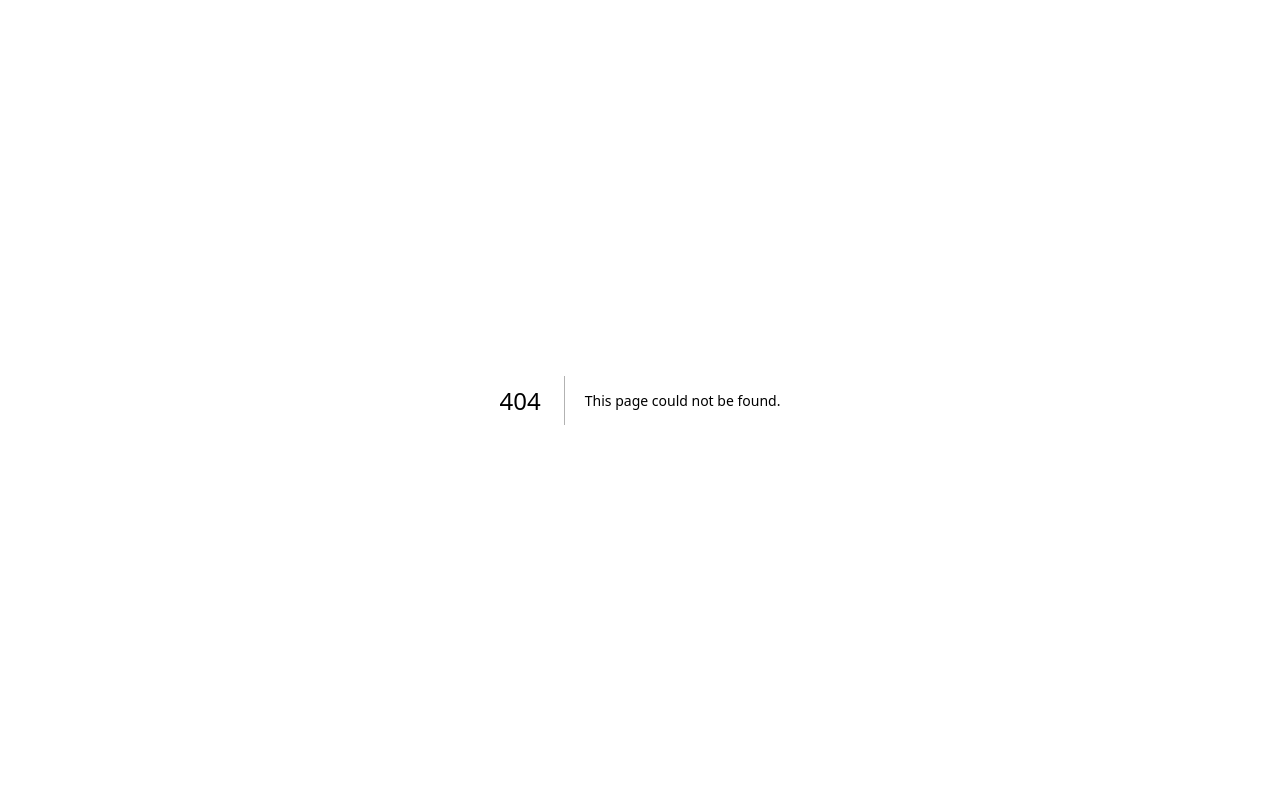
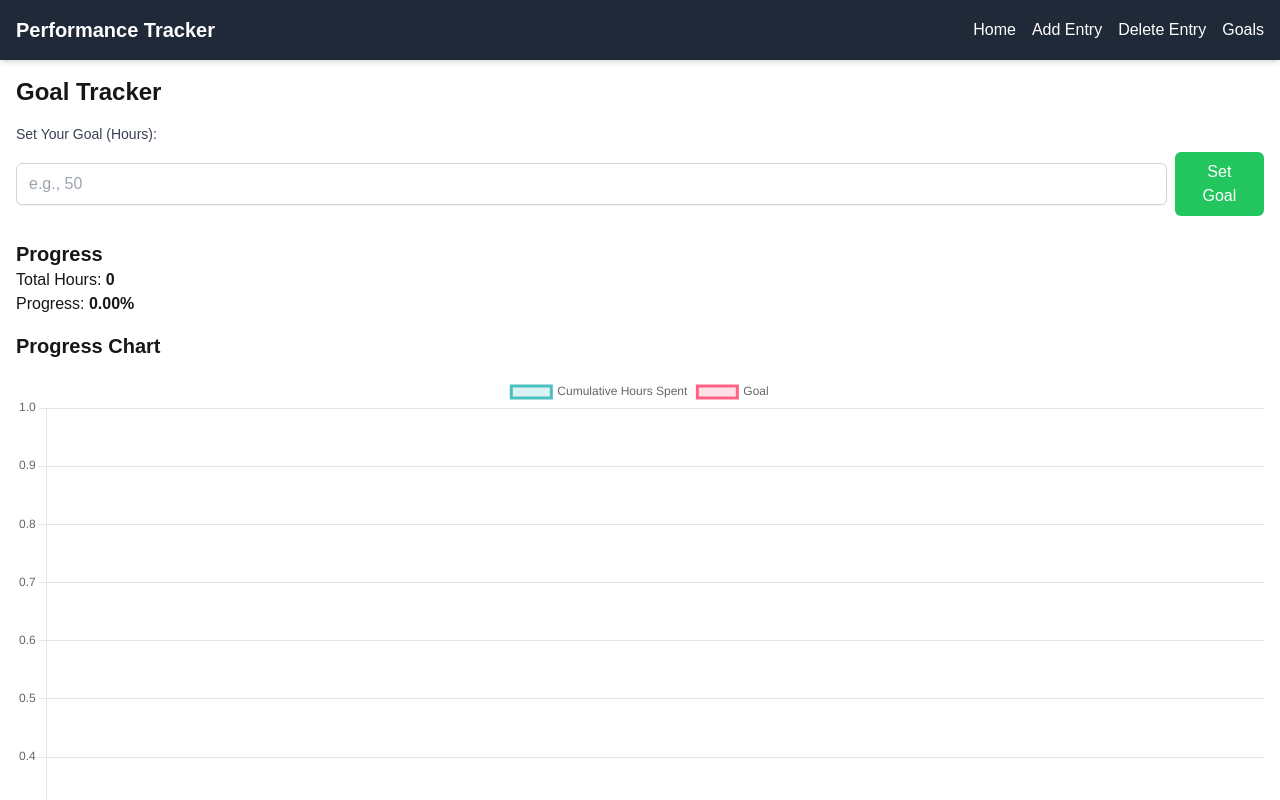
Before and after one commit to Jacobo149/Performance_Tracker, a Next.js app in the folder frontend/: page /goals in a window 1280 px wide. Before the commit this address had no page. Shown: the top 800 px of the page. Built offline with nearby package versions, Linux system fonts and the light colour scheme; no server answers.

Commit message:
Added Goals Page

```diff
--- a/frontend/app/Navbar.tsx
+++ b/frontend/app/Navbar.tsx
@@ -23,6 +23,11 @@ const Navbar = () => {
               Delete Entry
             </Link>
           </li>
+          <li>
+            <Link href="/goals" className="hover:text-blue-300">
+              Goals
+            </Link>
+          </li>
         </ul>
       </div>
     </nav>
--- /dev/null
+++ b/frontend/app/goals/page.tsx
@@ -0,0 +1,147 @@
+'use client'; // Add this line to indicate the component is a client component
+
+import { useState, useEffect } from 'react';
+import axios from '../../utils/axios'; // Axios instance
+import Navbar from '../Navbar';
+import { Line } from 'react-chartjs-2';
+import {
+  Chart as ChartJS,
+  LineElement,
+  CategoryScale,
+  LinearScale,
+  PointElement,
+  Tooltip,
+  Legend,
+} from 'chart.js';
+
+ChartJS.register(LineElement, CategoryScale, LinearScale, PointElement, Tooltip, Legend);
+
+// Define a type for the performance data
+interface PerformanceData {
+  id: number;
+  date_completed: string;
+  task_description: string;
+  hours_spent: number;
+  difficulty: number;
+  learning_score: number;
+}
+
+const GoalTracker = () => {
+  const [performanceData, setPerformanceData] = useState<PerformanceData[]>([]);
+  const [goal, setGoal] = useState<number | null>(null);
+  const [errorMessage, setErrorMessage] = useState<string | null>(null);
+
+  useEffect(() => {
+    // Fetch performance data on page load
+    axios
+      .get('/performance')
+      .then((response) => {
+        setPerformanceData(response.data);
+      })
+      .catch((error) => {
+        console.error('Error fetching data:', error);
+      });
+  }, []);
+
+  // Calculate running total of hours spent
+  const runningTotalHours = performanceData.reduce((acc, entry, index) => {
+    // Add the current entry's hours to the previous total
+    const newTotal = (acc[index - 1] || 0) + entry.hours_spent;
+    return [...acc, newTotal];
+  }, [] as number[]);
+
+  // Calculate the total hours spent (used for progress calculation)
+  const totalHours = runningTotalHours[runningTotalHours.length - 1] || 0;
+
+  // Calculate progress percentage
+  const progressPercentage = goal ? Math.min((totalHours / goal) * 100, 100) : 0;
+
+  // Chart Data
+  const chartData = {
+    labels: performanceData.map((entry) => entry.date_completed.slice(0, 10)), // Dates
+    datasets: [
+      {
+        label: 'Cumulative Hours Spent',
+        data: runningTotalHours,
+        borderColor: 'rgba(75, 192, 192, 1)',
+        backgroundColor: 'rgba(75, 192, 192, 0.2)',
+        tension: 0.4,
+      },
+      {
+        label: 'Goal',
+        data: new Array(performanceData.length).fill(goal || 0),
+        borderColor: 'rgba(255, 99, 132, 1)',
+        backgroundColor: 'rgba(255, 99, 132, 0.2)',
+        tension: 0.4,
+      },
+    ],
+  };
+
+  const chartOptions = {
+    responsive: true,
+    plugins: {
+      legend: {
+        position: 'top' as const,
+      },
+    },
+  };
+
+  const handleSetGoal = () => {
+    if (!goal || goal <= 0) {
+      setErrorMessage('Please enter a valid positive goal.');
+      return;
+    }
+    setErrorMessage(null);
+  };
+
+  return (
+    <div>
+      <Navbar />
+      <div className="container mx-auto p-4">
+
+        <h1 className="text-2xl font-bold mb-4">Goal Tracker</h1>
+
+        <div className="mb-6">
+          <label htmlFor="goal" className="block text-sm font-medium text-gray-700 mb-2">
+            Set Your Goal (Hours):
+          </label>
+          <div className="flex items-center gap-2">
+            <input
+              type="number"
+              id="goal"
+              value={goal || ''}
+              onChange={(e) => setGoal(parseInt(e.target.value, 10))}
+              className="block w-full px-3 py-2 border border-gray-300 rounded-md shadow-sm focus:ring-blue-500 focus:border-blue-500"
+              placeholder="e.g., 50"
+            />
+            <button
+              onClick={handleSetGoal}
+              className="px-4 py-2 bg-green-500 text-white rounded-md hover:bg-green-600 focus:ring-2 focus:ring-offset-2 focus:ring-green-500"
+            >
+              Set Goal
+            </button>
+          </div>
+          {errorMessage && <p className="text-red-500 text-sm mt-2">{errorMessage}</p>}
+        </div>
+
+        <div className="mb-4">
+          <h2 className="text-xl font-semibold">Progress</h2>
+          <p>
+            Total Hours: <strong>{totalHours}</strong>
+          </p>
+          <p>
+            Progress: <strong>{progressPercentage.toFixed(2)}%</strong>
+          </p>
+        </div>
+
+        <div>
+          <h2 className="text-xl font-semibold mb-4">Progress Chart</h2>
+          <Line data={chartData} options={chartOptions} />
+        </div>
+
+      </div>
+    </div>
+  );
+};
+
+export default GoalTracker;
```
Also changed, not shown: 1 other file (tests, documents, lock files or other folders).
